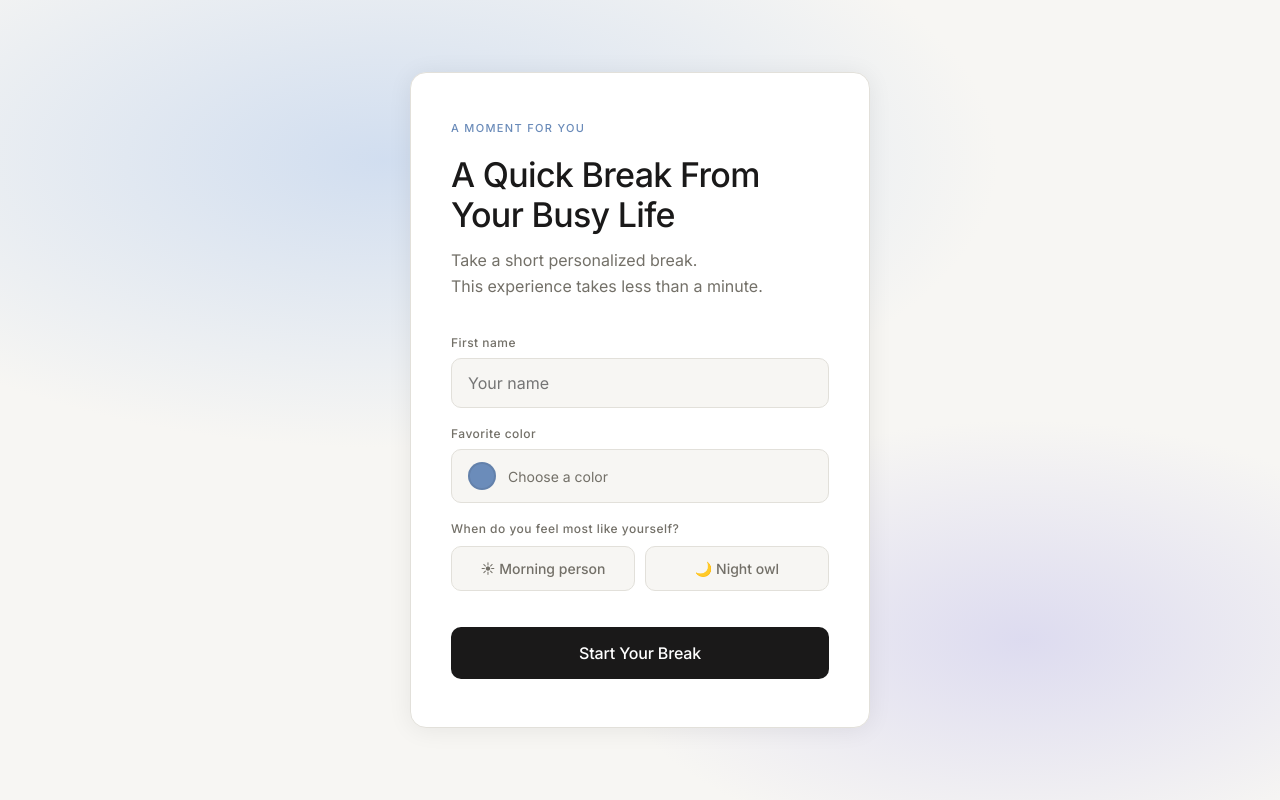
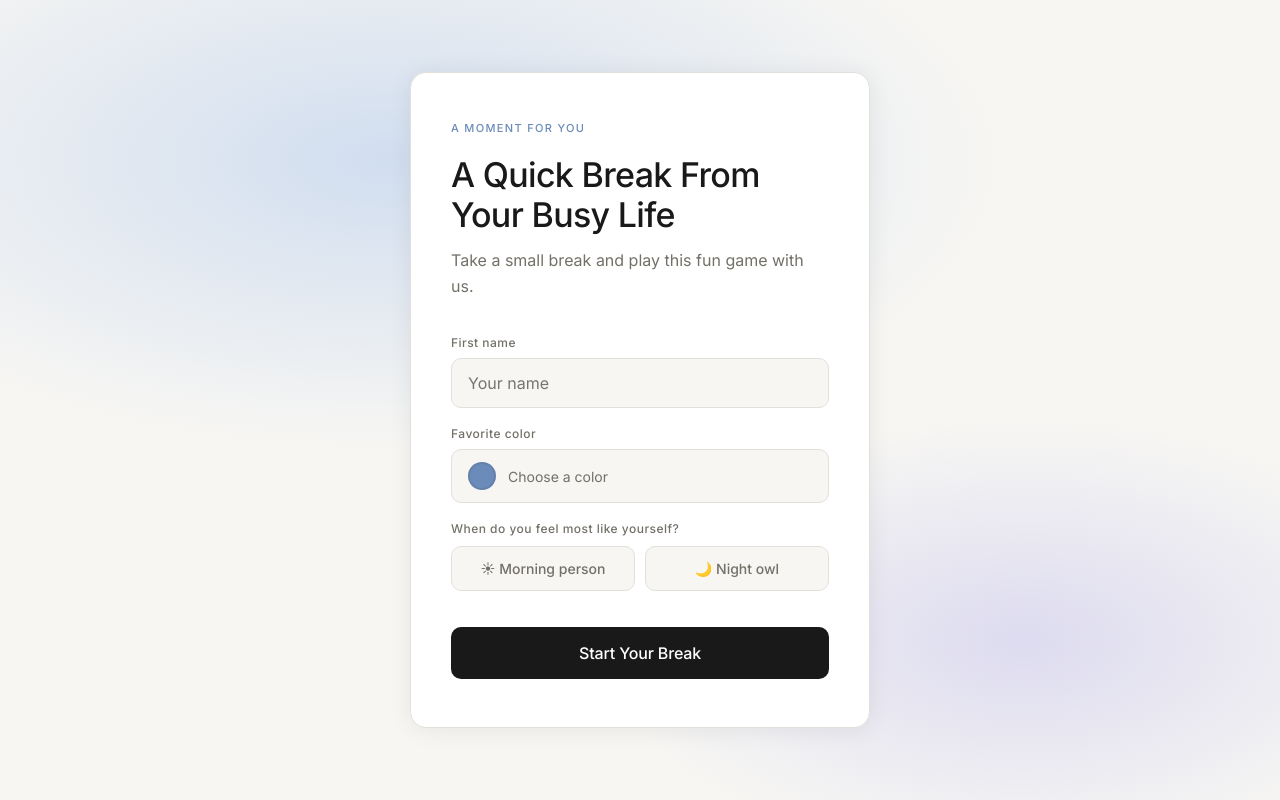
Before and after one commit to chinmayimuthyala/consumer_behaviour_game, a plain HTML site: page index.html in a window 1280 px wide. Drawn offline with Linux system fonts and the light colour scheme.

Commit message:
Update intro subtitle text
Co-Authored-By: Claude Sonnet 4.6 <noreply@anthropic.com>

```diff
--- a/index.html
+++ b/index.html
@@ -784,7 +784,7 @@
     <div class="card">
       <p class="eyebrow">A moment for you</p>
       <h1>A Quick Break From Your Busy Life</h1>
-      <p class="subtitle">Take a short personalized break.<br>This experience takes less than a minute.</p>
+      <p class="subtitle">Take a small break and play this fun game with us.</p>
 
       <div class="form-group">
         <label for="name-input">First name</label>
```
